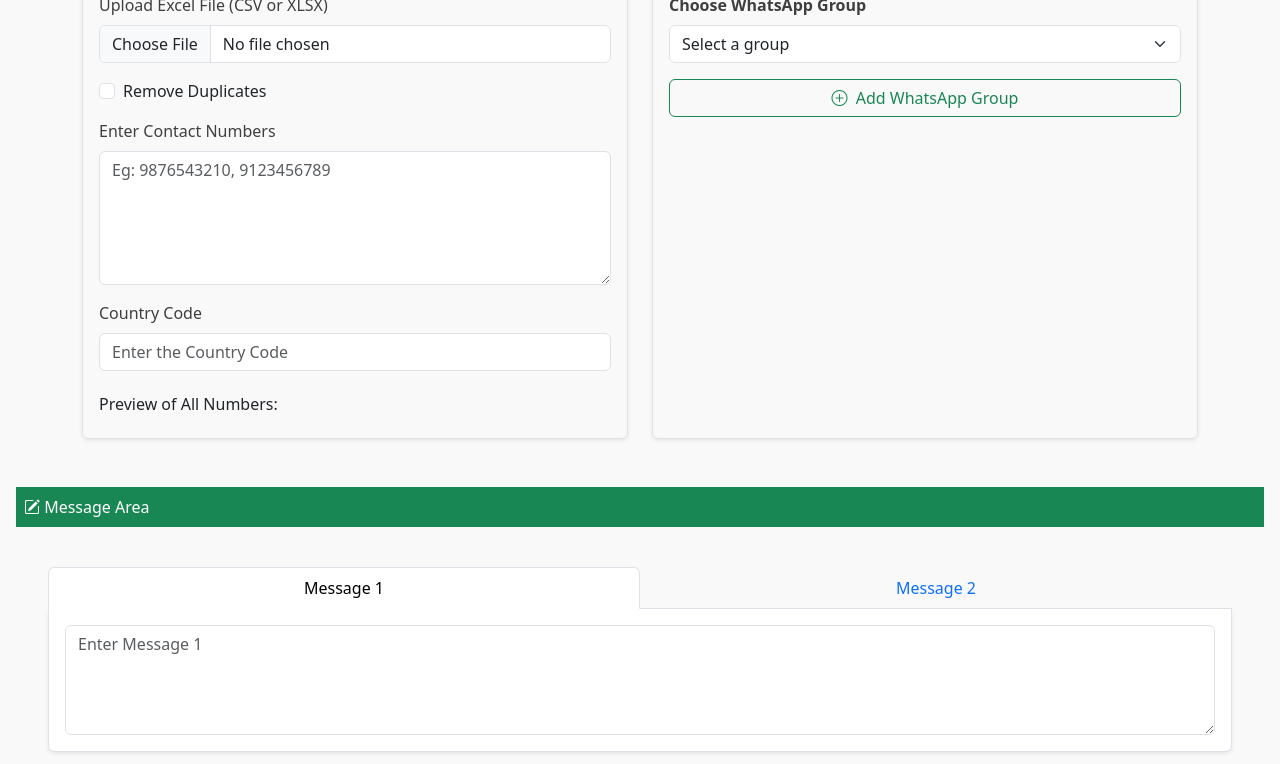
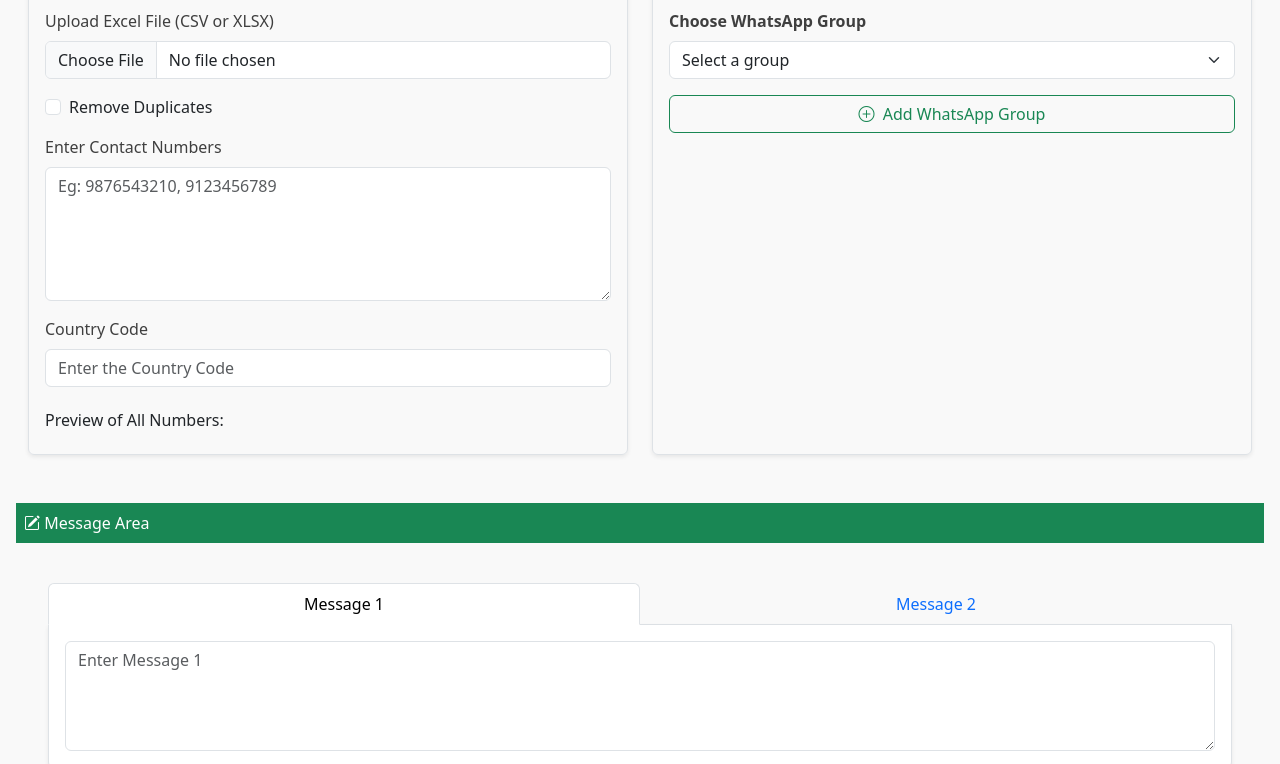
Before and after one commit to theerthabiju/Xencommue, a plain HTML site: page index.html in a window 1280 px wide. Shown: the part 292-1056 px from the top of the page. Drawn offline with nearby package versions, Linux system fonts and the light colour scheme; a script that the page names is missing.

Commit message:
Update index.html

```diff
--- a/index.html
+++ b/index.html
@@ -251,11 +251,8 @@
 <div>
     <h4 data-i18n="makeBulk" class="m-3 mt-5 Maketext">Make the bulk Message</h4>
 </div>
-
-
-<!-- Main Form -->
-<div class="container my-4">
-  <div class="row g-4">
+   <!-- Main Form -->
+  <div class="row g-4 m-3">
     <!-- Individual Message Section -->
     <div class="col-12 col-md-6">
       <div class="p-3 border rounded shadow-sm h-100">
@@ -313,7 +310,8 @@
       </div>
     </div>
   </div>
-</div>
+
+
 
 
 
```
